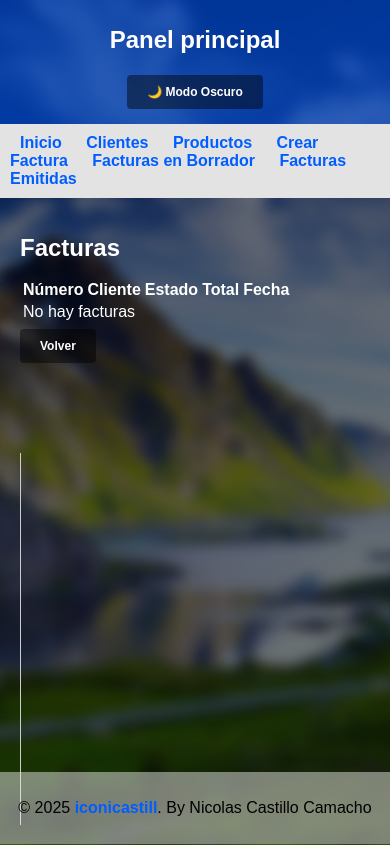
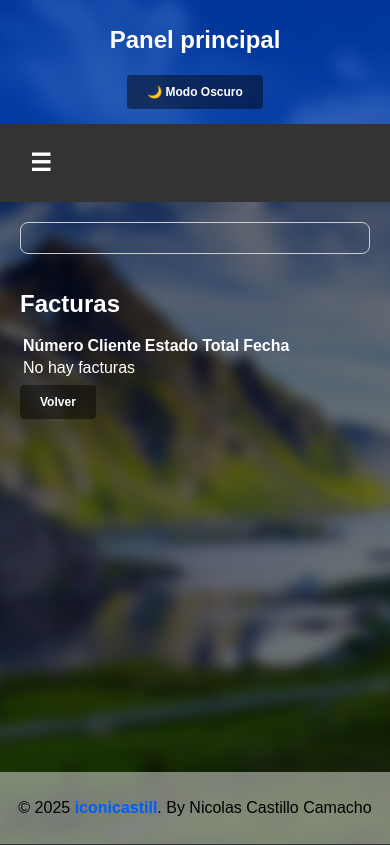
Before and after one commit to iconicastill/jvcrii-2.0, a Django app: page /facturas/ in a window 390 px wide. Run offline with Django 5.2, Linux system fonts and the light colour scheme; the visitor is signed in with stand-in values (Sample User, id 1); data that the repository does not hold is empty.

Commit message:
mejoras en el diseño

```diff
--- a/mi_app/static/mi_app/css/base.css
+++ b/mi_app/static/mi_app/css/base.css
@@ -1,6 +1,10 @@
 :root {
     --main-bg-color: #f0f0f0;
     --main-text-color: #ffffff;
+}
+
+*, *::before, *::after {
+    box-sizing: border-box;
 }
 
 h1 {
--- a/mi_app/static/mi_app/css/components.css
+++ b/mi_app/static/mi_app/css/components.css
@@ -16,6 +16,12 @@ button:hover {
     background-color: #45a049;
 }
 
+td.monto,
+th.monto {
+    text-align: right;
+    font-variant-numeric: tabular-nums;
+}
+
 /* MODO OSCURO */
 
 body.dark-mode button, body.dark-mode .btn {
--- a/mi_app/static/mi_app/css/layout.css
+++ b/mi_app/static/mi_app/css/layout.css
@@ -1,5 +1,9 @@
 body {
     visibility: hidden;
+
+    height: 100%;
+    display: flex;
+    flex-direction: column;
 }
 
 body {
@@ -43,7 +47,7 @@ nav a.active {
     display: flex;
     gap: 20px;
     padding: 20px;
-    margin: 0 0 50px 0;
+    flex: 1;
 }
 
 .content {
@@ -52,22 +56,19 @@ nav a.active {
 }
 
 aside {
-    /* flex: 1; */
-    /* background-color: #f5f5f5;
-    color: #000000;
-    padding: 20px;
-    border-radius: 8px;
-    margin: 0 0 20vh 0; */
-
-    width: 300px;
+    width: 50%;
     padding: 15px;
-    border-left: 1px solid #ccc;
+    border: 1px solid #ccc;
 
     /* LA CLAVE */
-    height: calc(50vh - 80px);
+    max-height: 160px;
+    overflow-y: auto;
+
+
     overflow-y: auto;
     position: sticky;
     top: 80px; /* altura del header */
+    border-radius: 8px;
 }
 
 footer {
@@ -75,7 +76,7 @@ footer {
     color: #000000;
     text-align: center;
     padding: 10px 0;
-    position: fixed;
+    /* position: fixed; */
     width: 100%;
     bottom: 0;
 }
@@ -98,7 +99,7 @@ body.dark-mode nav {
 }
 
 body.dark-mode aside {
-    background-color: #ffffff;
+    /* background-color: #ffffff; */
     color: #000000;
 }
 
@@ -114,17 +115,53 @@ body.dark-mode footer {
 }
 
 @media(max-width:990px){
+    /* .content {
+        margin-bottom: 15vh;
+    } */
 
 }
 
 @media(max-width:768px){
     .main-container {
-        display: block;
+        display: flex;
+    }
+
+    aside {
+        width: 100%;
+        order: -1; /* SE VA ARRIBA */
+        position: static;
+    }
+
+    /* .content {
+        margin-bottom: 15vh;
+    } */
+
+    .main-container {
+        flex-direction: column;
     }
 }
 
-@media(max-width:450px){
+@media (max-width: 768px) {
+    aside {
+        width: 100%;
+        max-width: 100%;
+        /* overflow-x: hidden; */
+
+        height: auto;
+        max-height: none;
+        overflow: visible;
+        position: static;
+        order: -1;
+    }
+
     .main-container {
-        display: block;
+        overflow-x: hidden;
     }
 }
+
+
+@media(max-width:450px){
+    /* .main-container {
+        display: block;
+    } */
+}
--- /dev/null
+++ b/mi_app/static/mi_app/css/navbar.css
@@ -0,0 +1,74 @@
+.navbar {
+    background-color: #333;
+    padding: 10px;
+
+    position: relative;
+}
+
+.nav-links {
+    display: flex;
+    gap: 15px;
+}
+
+.nav-links a {
+    color: white;
+    text-decoration: none;
+}
+
+.menu-toggle {
+    display: none;
+    background: none;
+    border: none;
+    color: white;
+    font-size: 24px;
+    cursor: pointer;
+}
+
+@media (max-width: 768px) {
+
+    .menu-toggle {
+        display: block;
+    }
+
+    .nav-links {
+        /* display: none;
+        flex-direction: column;
+        margin-top: 10px;
+         */
+        /**/
+
+        position: absolute;
+        top: 100%;
+        left: 0;
+        width: 100%;
+
+        background-color: #333;
+        flex-direction: column;
+
+        opacity: 0;
+        transform: translateY(-10px);
+        pointer-events: none;
+
+        transition: opacity 0.25s ease, transform 0.25s ease;
+        z-index: 1000;
+    }
+
+    .nav-links.active {
+        /* display: flex; */
+
+        /**/
+        opacity: 1;
+        transform: translateY(0);
+        pointer-events: auto;
+    }
+
+    .nav-links a {
+        /* padding: 10px 0;
+        border-top: 1px solid #444; */
+
+        /**/
+
+        padding: 12px;
+        border-top: 1px solid #444;
+    }
+}
--- a/mi_app/static/mi_app/js/scripts.js
+++ b/mi_app/static/mi_app/js/scripts.js
@@ -34,3 +34,13 @@ if (btnModoOscuro) {
       : '🌙 Modo Oscuro';
   });
 }
+
+/* MENÚ RESPONSIVO */
+
+
+const menuToggle = document.getElementById("menuToggle");
+const navLinks = document.getElementById("navLinks");
+
+menuToggle.addEventListener("click", () => {
+  navLinks.classList.toggle("active");
+});
--- a/mi_app/templates/mi_app/base.html
+++ b/mi_app/templates/mi_app/base.html
@@ -14,6 +14,7 @@
     <link rel="stylesheet" href="{% static 'mi_app/css/components.css' %}">
     <link rel="stylesheet" href="{% static 'mi_app/css/forms.css' %}">
     <link rel="stylesheet" href="{% static 'mi_app/css/background.css' %}">
+    <link rel="stylesheet" href="{% static 'mi_app/css/navbar.css' %}">
 
     {% block extra_css %}{% endblock %}
 
@@ -40,9 +41,13 @@
     {% endblock %}
 </header>
 
-<nav>
+<nav class="navbar">
+    <button class="menu-toggle" id="menuToggle">
+        ☰
+    </button>
+
+    <div class="nav-links" id="navLinks">
         {% block nav %}
-    <!-- Navegación visual -->
         <a href="{% url 'dashboard' %}">Inicio</a>
         <a href="{% url 'listar_clientes' %}">Clientes</a>
         <a href="{% url 'listar_productos' %}">Productos</a>
@@ -50,6 +55,7 @@
         <a href="{% url 'listar_borradores' %}">Facturas en Borrador</a>
         <a href="{% url 'listar_facturas' %}">Facturas Emitidas</a>
         {% endblock %}
+    </div>
 </nav>
 
 
@@ -72,7 +78,6 @@
             {% endfor %}
         </ul>
     </div>
-    <hr>
     {% endif %}
 
     {% endblock %}
--- a/mi_app/templates/mi_app/facturas/listar.html
+++ b/mi_app/templates/mi_app/facturas/listar.html
@@ -11,7 +11,7 @@
             <th>Número</th>
             <th>Cliente</th>
             <th>Estado</th>
-            <th>Total</th>
+            <th class="monto">Total</th>
             <th>Fecha</th>
             <th></th>
         </tr>
@@ -22,7 +22,7 @@
             <td>{{ factura.numero }}</td>
             <td>{{ factura.cliente.nombre }}</td>
             <td>{{ factura.get_estado_display }}</td>
-            <td>${{ factura.total }}</td>
+            <td class="monto">${{ factura.total }}</td>
             <td>{{ factura.creada|date:"d/m/Y H:i" }}</td>
             <td>
                 <a href="{% url 'detalle_factura' factura.id %}">
--- a/mi_app/views.py
+++ b/mi_app/views.py
@@ -22,6 +22,8 @@ def dashboard(request):
         'total_productos': total_productos,
     })
 
+# View para clientes
+
 def listar_clientes(request):
     query = request.GET.get('q', '')
     clientes = Cliente.objects.prefetch_related('direcciones')
@@ -37,15 +39,6 @@ def listar_clientes(request):
     return render(request, 'mi_app/clientes/listar.html', {
         'clientes': clientes,
         'query': query,
-    })
-
-def listar_direcciones(request, cliente_id):
-    cliente = get_object_or_404(Cliente, id=cliente_id)
-    direcciones = cliente.direcciones.all()
-
-    return render(request, 'mi_app/direcciones/listar.html', {
-        'cliente': cliente,
-        'direcciones': direcciones
     })
 
 @login_required
@@ -102,6 +95,17 @@ def eliminar_cliente(request, cliente_id):
 
     return render(request, 'mi_app/clientes/eliminar.html', {
         'cliente': cliente
+    })
+
+# View para direcciones
+
+def listar_direcciones(request, cliente_id):
+    cliente = get_object_or_404(Cliente, id=cliente_id)
+    direcciones = cliente.direcciones.all()
+
+    return render(request, 'mi_app/direcciones/listar.html', {
+        'cliente': cliente,
+        'direcciones': direcciones
     })
 
 @login_required
@@ -162,6 +166,8 @@ def eliminar_direccion(request, direccion_id):
         'direccion': direccion
     })
 
+# View para productos
+
 def listar_productos(request):
     query = request.GET.get('q', '')
 
@@ -207,7 +213,6 @@ def agregar_producto(request):
         'mostrar_inventario': mostrar_inventario,
         'titulo': 'Agregar producto'
     })
-
 
 @login_required
 def editar_producto(request, producto_id):
@@ -259,9 +264,6 @@ def editar_producto(request, producto_id):
         'titulo': 'Editar producto'
     })
 
-
-
-
 @login_required
 def eliminar_producto(request, producto_id):
     producto = get_object_or_404(Producto, id=producto_id)
@@ -274,7 +276,7 @@ def eliminar_producto(request, producto_id):
         'producto': producto
     })
 
-# Nuevo view para listar facturas
+# View para facturas
 
 @login_required
 def crear_factura(request):
```
Also changed, not shown: mi_app/templates/mi_app/facturas/detalle.html (deleted, +0 -9 lines). Lines whose indentation alone changed are shown as unchanged.
